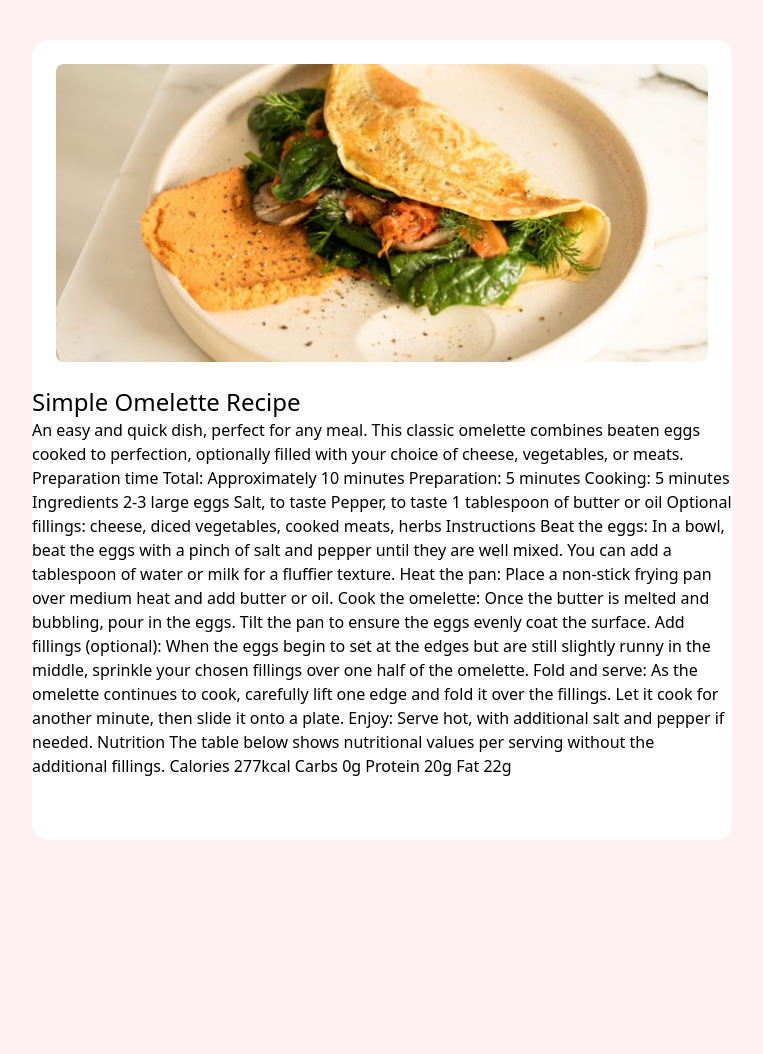
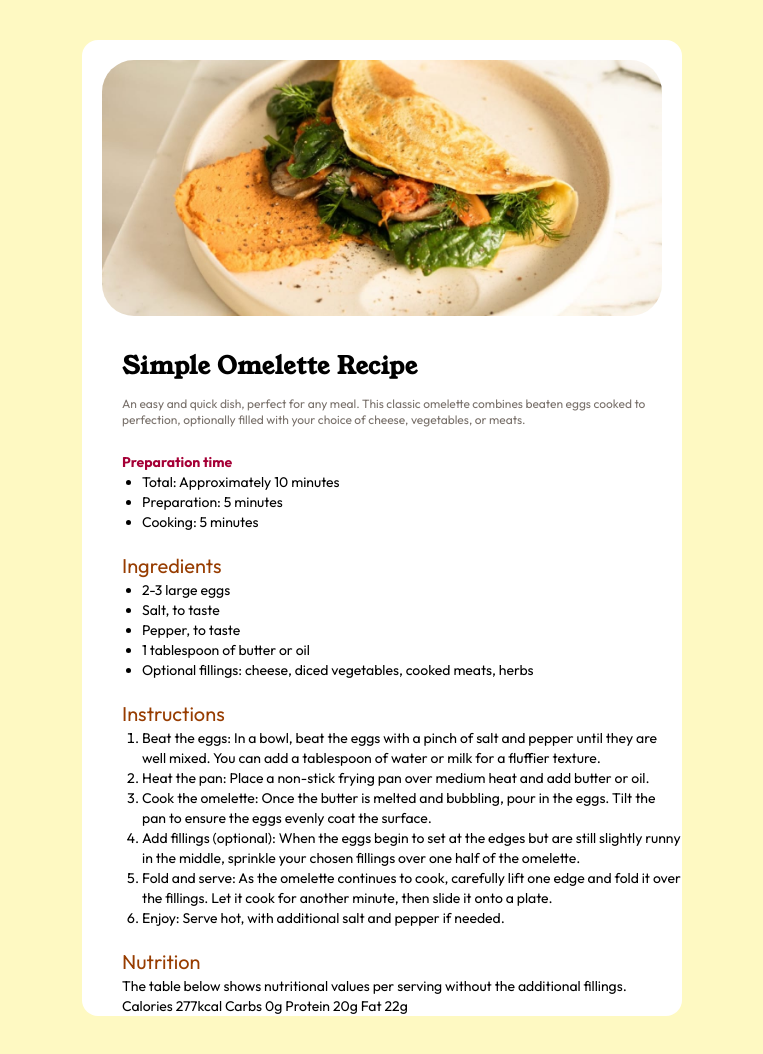
Before and after one commit to scottpeat/recipe-page-tailwind, a website: page index.html in a window 1280 px wide. Shown: the whole page, without its empty margins (258-1021 px from the left). Before the commit the page ends 880 px from the top, so only its background shows below. Drawn offline with nearby package versions, Linux system fonts and the light colour scheme.

Commit message:
Switched to Tailwind CDN as feedback received from Frontendmentor comment

```diff
--- a/index.html
+++ b/index.html
@@ -11,51 +11,115 @@
       sizes="32x32"
       href="./assets/images/favicon-32x32.png"
     />
-    <link rel="stylesheet" href="/src/output.css" />
+    <script src="https://cdn.jsdelivr.net/npm/@tailwindcss/browser@4"></script>
     <link rel="preconnect" href="https://fonts.googleapis.com" />
     <link rel="preconnect" href="https://fonts.gstatic.com" crossorigin />
     <link
       href="https://fonts.googleapis.com/css2?family=Outfit:wght@100..900&family=Young+Serif&display=swap"
       rel="stylesheet"
     />
+    <style type="text/tailwindcss">
+      @theme {
+        --font-outfit: Outfit, sans-serif;
+        --font-YoungSerif: Young Serif, sans-serif;
+      }
+    </style>
 
     <title>Frontend Mentor | Recipe page</title>
   </head>
-  <body class="bg-rose-50">
+  <body class="bg-yellow-100 font-outfit text-sm">
     <main>
       <!-- Main Container -->
       <div class="container flex flex-col w-full h-full mx-auto p-10">
         <!-- Recipe Container -->
-        <div class="bg-white rounded-2xl w-175 h-200 mx-auto">
+        <div class="bg-white rounded-2xl w-150 h-fit mx-auto">
           <!-- Image Container -->
-          <div class="mx-auto rounded-3xl">
+          <div class="w-150 mx-auto p-5">
             <img
               src="assets/images/image-omelette.jpeg"
-              class="w-175 mx-auto p-6 rounded-4xl"
+              class="rounded-4xl"
               alt="Omelette Photo"
             />
           </div>
-          <h1 class="text-2xl">Simple Omelette Recipe<h1></h1> An easy and quick dish, perfect for any meal.
-          This classic omelette combines beaten eggs cooked to perfection,
-          optionally filled with your choice of cheese, vegetables, or meats.
-          Preparation time Total: Approximately 10 minutes Preparation: 5
-          minutes Cooking: 5 minutes Ingredients 2-3 large eggs Salt, to taste
-          Pepper, to taste 1 tablespoon of butter or oil Optional fillings:
-          cheese, diced vegetables, cooked meats, herbs Instructions Beat the
-          eggs: In a bowl, beat the eggs with a pinch of salt and pepper until
-          they are well mixed. You can add a tablespoon of water or milk for a
-          fluffier texture. Heat the pan: Place a non-stick frying pan over
-          medium heat and add butter or oil. Cook the omelette: Once the butter
-          is melted and bubbling, pour in the eggs. Tilt the pan to ensure the
-          eggs evenly coat the surface. Add fillings (optional): When the eggs
-          begin to set at the edges but are still slightly runny in the middle,
-          sprinkle your chosen fillings over one half of the omelette. Fold and
-          serve: As the omelette continues to cook, carefully lift one edge and
-          fold it over the fillings. Let it cook for another minute, then slide
-          it onto a plate. Enjoy: Serve hot, with additional salt and pepper if
-          needed. Nutrition The table below shows nutritional values per serving
-          without the additional fillings. Calories 277kcal Carbs 0g Protein 20g
-          Fat 22g
+          <!-- Container for Recipe title and description -->
+          <div class="ml-10">
+            <h1
+              class="text-2xl font-bold font-YoungSerif tracking-wide leading-15"
+            >
+              Simple Omelette Recipe
+            </h1>
+            <p class="text-xs text-stone-500">
+              An easy and quick dish, perfect for any meal. This classic
+              omelette combines beaten eggs cooked to perfection, optionally
+              filled with your choice of cheese, vegetables, or meats.
+            </p>
+          </div>
+          <!-- Preperation Time Container -->
+          <div class="ml-15 mt-6 mb-5">
+            <h3 class="text-md font-bold text-rose-800 -ml-5">
+              Preparation time
+            </h3>
+            <ul class="list-disc">
+              <li>Total: Approximately 10 minutes</li>
+              <li>Preparation: 5 minutes</li>
+              <li>Cooking: 5 minutes</li>
+            </ul>
+          </div>
+          <!-- Ingredients Container -->
+          <div class="ml-10 mb-5">
+            <h2 class="text-amber-800 text-xl">Ingredients</h2>
+            <ul class="list-disc ml-5">
+              <li>2-3 large eggs</li>
+              <li>Salt, to taste</li>
+              <li>Pepper, to taste</li>
+              <li>1 tablespoon of butter or oil</li>
+              <li>
+                Optional fillings: cheese, diced vegetables, cooked meats, herbs
+              </li>
+            </ul>
+          </div>
+          <!-- Instructions Container -->
+          <div class="ml-10 mb-5">
+            <h2 class="text-amber-800 text-xl">Instructions</h2>
+            <ol class="list-decimal ml-5">
+              <li>
+                Beat the eggs: In a bowl, beat the eggs with a pinch of salt and
+                pepper until they are well mixed. You can add a tablespoon of
+                water or milk for a fluffier texture.
+              </li>
+              <li>
+                Heat the pan: Place a non-stick frying pan over medium heat and
+                add butter or oil.
+              </li>
+              <li>
+                Cook the omelette: Once the butter is melted and bubbling, pour
+                in the eggs. Tilt the pan to ensure the eggs evenly coat the
+                surface.
+              </li>
+              <li>
+                Add fillings (optional): When the eggs begin to set at the edges
+                but are still slightly runny in the middle, sprinkle your chosen
+                fillings over one half of the omelette.
+              </li>
+              <li>
+                Fold and serve: As the omelette continues to cook, carefully
+                lift one edge and fold it over the fillings. Let it cook for
+                another minute, then slide it onto a plate.
+              </li>
+              <li>
+                Enjoy: Serve hot, with additional salt and pepper if needed.
+              </li>
+            </ol>
+          </div>
+          <!-- Nutrition Container -->
+          <div class="ml-10">
+            <h2 class="text-amber-800 text-xl">Nutrition</h2>
+            <p>
+              The table below shows nutritional values per serving without the
+              additional fillings.
+            </p>
+            Calories 277kcal Carbs 0g Protein 20g Fat 22g
+          </div>
         </div>
       </div>
     </main>
--- a/src/input.css
+++ /dev/null
@@ -1,5 +0,0 @@
-@import 'tailwindcss';
-
-@theme {
-
-}
```
Also changed, not shown: src/output.css (deleted), tailwind.config.js (added).
